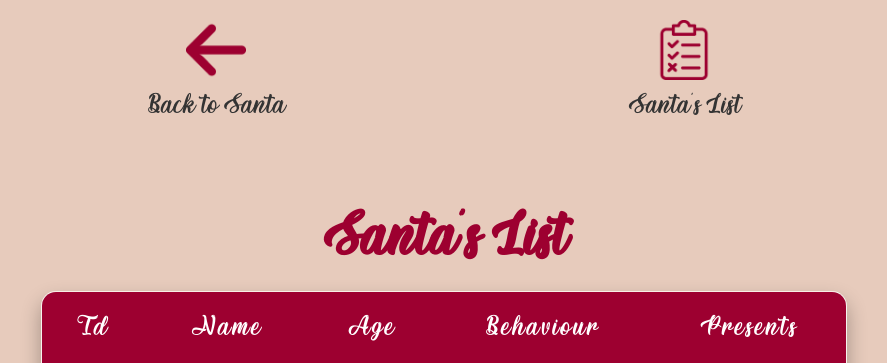
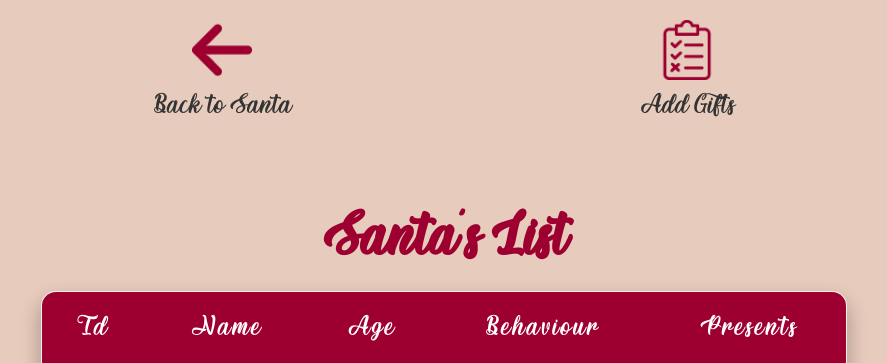
Before and after one commit to DinGo21/HoHo_Toys, a Laravel app: page /santa/listView in a window 1280 px wide. Shown: the part 125-488 px from the top of the page, without its empty margins (196-1083 px from the left). Run offline with Laravel 12, Linux system fonts and the light colour scheme; data comes from the database, SQL or seed files in the repository; data that the repository does not hold is empty.

Commit message:
fix: back button's p

```diff
--- a/resources/views/list.blade.php
+++ b/resources/views/list.blade.php
@@ -10,7 +10,7 @@
 
     <a href="{{ route('santalist') }}">
         <img src="{{ asset('img/list.png') }}" alt="list-Button" class="add">
-        <p>Santa's List</p>
+        <p>Add Gifts</p>
     </a>
 </div>
 
```
